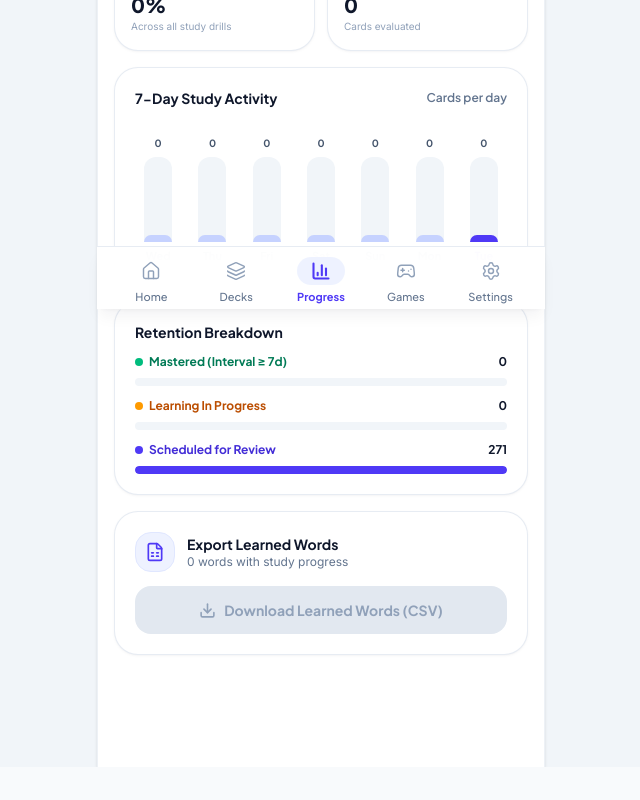
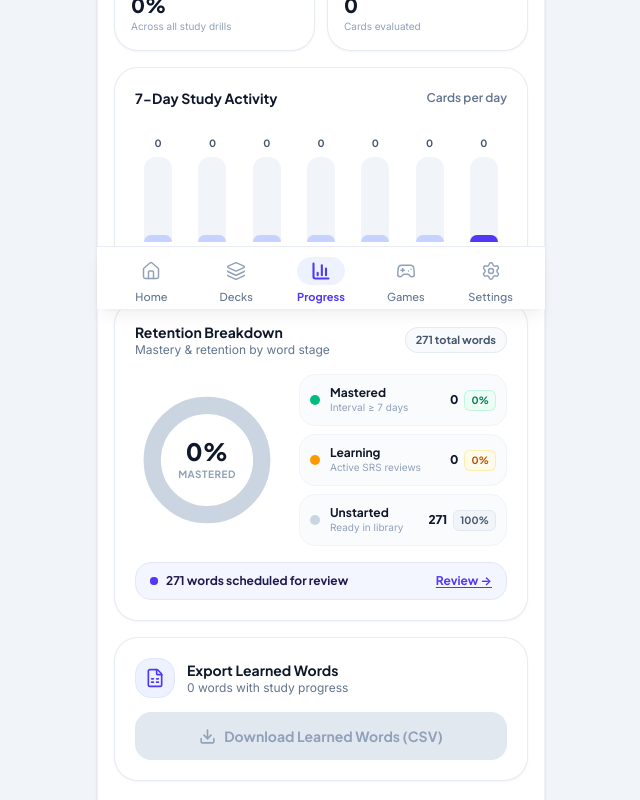
Before and after one commit to RussellJapheth/flash-two, a SvelteKit app: page /progress in a window 1280 px wide. Shown: the part 491-1291 px from the top of the page, without its empty margins (319-959 px from the left). Before the commit the page ends 1258 px from the top, so only its background shows below. Built offline with nearby package versions, Linux system fonts and the light colour scheme.

Commit message:
feat(progress): replace retention progress bars with donut pie chart

```diff
--- a/src/routes/+page.svelte
+++ b/src/routes/+page.svelte
@@ -250,7 +250,9 @@
 			<div
 				class="absolute inset-0 bg-gradient-to-r from-white/90 via-white/45 to-transparent"
 			></div>
-			<div class="absolute inset-0 bg-gradient-to-t from-white/25 via-transparent to-transparent"></div>
+			<div
+				class="absolute inset-0 bg-gradient-to-t from-white/25 via-transparent to-transparent"
+			></div>
 		</div>
 
 		<div class="relative z-10 flex h-full flex-1 items-stretch justify-between">
--- a/src/routes/progress/+page.svelte
+++ b/src/routes/progress/+page.svelte
@@ -288,6 +288,37 @@
 		}
 	}
 
+	let unstartedWordsCount = $derived(
+		Math.max(0, totalWordsCount - masteredWordsCount - learningWordsCount)
+	);
+
+	let masteredPercent = $derived(
+		totalWordsCount > 0 ? Math.round((masteredWordsCount / totalWordsCount) * 100) : 0
+	);
+
+	let learningPercent = $derived(
+		totalWordsCount > 0 ? Math.round((learningWordsCount / totalWordsCount) * 100) : 0
+	);
+
+	let unstartedPercent = $derived(
+		totalWordsCount > 0 ? Math.max(0, 100 - masteredPercent - learningPercent) : 0
+	);
+
+	const CIRCLE_RADIUS = 38;
+	const CIRCUMFERENCE = +(2 * Math.PI * CIRCLE_RADIUS).toFixed(2);
+
+	let masteredDash = $derived(
+		totalWordsCount > 0 ? +((masteredWordsCount / totalWordsCount) * CIRCUMFERENCE).toFixed(2) : 0
+	);
+
+	let learningDash = $derived(
+		totalWordsCount > 0 ? +((learningWordsCount / totalWordsCount) * CIRCUMFERENCE).toFixed(2) : 0
+	);
+
+	let unstartedDash = $derived(
+		totalWordsCount > 0 ? +((unstartedWordsCount / totalWordsCount) * CIRCUMFERENCE).toFixed(2) : 0
+	);
+
 	let totalLearnedWords = $derived(masteredWordsCount + learningWordsCount);
 
 	let maxActivityCount = $derived(Math.max(1, ...weeklyActivity.map((a) => a.count)));
@@ -472,51 +503,191 @@
 		</div>
 	</section>
 
-	<!-- Word Stage Breakdown -->
-	<section class="shadow-card space-y-3 rounded-3xl border border-slate-200/80 bg-white p-5">
-		<h3 class="font-headline text-sm font-bold text-slate-900">Retention Breakdown</h3>
+	<!-- Word Stage Breakdown / Retention Pie Chart -->
+	<section class="shadow-card space-y-4 rounded-3xl border border-slate-200/80 bg-white p-5">
+		<div class="flex items-center justify-between">
+			<div>
+				<h3 class="font-headline text-sm font-bold text-slate-900">Retention Breakdown</h3>
+				<p class="font-sans text-xs text-slate-500">Mastery & retention by word stage</p>
+			</div>
+			<span
+				class="rounded-full border border-slate-200/80 bg-slate-50 px-2.5 py-1 font-headline text-[11px] font-bold text-slate-600"
+			>
+				{totalWordsCount.toLocaleString()} total words
+			</span>
+		</div>
 
-		<div class="space-y-2">
-			<!-- Mastered -->
-			<div class="flex items-center justify-between text-xs font-bold text-slate-900">
-				<span class="flex items-center gap-1.5 font-headline text-emerald-700">
-					<span class="h-2 w-2 rounded-full bg-emerald-500"></span>
-					Mastered (Interval &ge; 7d)
-				</span>
-				<span class="font-headline">{masteredWordsCount}</span>
+		<div class="flex flex-col items-center gap-5 sm:flex-row sm:items-center sm:justify-between">
+			<!-- Donut / Pie Chart Visual -->
+			<div class="relative flex h-36 w-36 shrink-0 items-center justify-center">
+				<svg class="h-full w-full -rotate-90 transform" viewBox="0 0 100 100">
+					<!-- Base Track Circle -->
+					<circle
+						cx="50"
+						cy="50"
+						r={CIRCLE_RADIUS}
+						fill="transparent"
+						stroke="#F1F5F9"
+						stroke-width="12"
+					/>
+
+					<!-- Unstarted Segment (Slate) -->
+					{#if unstartedWordsCount > 0 && totalWordsCount > 0}
+						<circle
+							cx="50"
+							cy="50"
+							r={CIRCLE_RADIUS}
+							fill="transparent"
+							stroke="#CBD5E1"
+							stroke-width="12"
+							stroke-dasharray="{unstartedDash} {CIRCUMFERENCE - unstartedDash}"
+							stroke-dashoffset="-{masteredDash + learningDash}"
+							class="transition-all duration-500 ease-out"
+						/>
+					{/if}
+
+					<!-- Learning Segment (Amber) -->
+					{#if learningWordsCount > 0 && totalWordsCount > 0}
+						<circle
+							cx="50"
+							cy="50"
+							r={CIRCLE_RADIUS}
+							fill="transparent"
+							stroke="#F59E0B"
+							stroke-width="12"
+							stroke-dasharray="{learningDash} {CIRCUMFERENCE - learningDash}"
+							stroke-dashoffset="-{masteredDash}"
+							class="transition-all duration-500 ease-out"
+						/>
+					{/if}
+
+					<!-- Mastered Segment (Emerald) -->
+					{#if masteredWordsCount > 0 && totalWordsCount > 0}
+						<circle
+							cx="50"
+							cy="50"
+							r={CIRCLE_RADIUS}
+							fill="transparent"
+							stroke="#10B981"
+							stroke-width="12"
+							stroke-dasharray="{masteredDash} {CIRCUMFERENCE - masteredDash}"
+							stroke-dashoffset="0"
+							class="transition-all duration-500 ease-out"
+						/>
+					{/if}
+				</svg>
+
+				<!-- Center Metric -->
+				<div class="absolute inset-0 flex flex-col items-center justify-center text-center">
+					<span class="font-headline text-2xl leading-none font-black text-slate-900">
+						{masteredPercent}%
+					</span>
+					<span
+						class="mt-1 font-headline text-[10px] font-bold tracking-wider text-slate-400 uppercase"
+					>
+						Mastered
+					</span>
+				</div>
 			</div>
-			<ProgressBar
-				value={masteredWordsCount}
-				max={totalWordsCount}
-				variant="emerald"
-				height="h-2"
-			/>
 
-			<!-- Learning -->
-			<div class="flex items-center justify-between pt-1 text-xs font-bold text-slate-900">
-				<span class="flex items-center gap-1.5 font-headline text-amber-700">
-					<span class="h-2 w-2 rounded-full bg-amber-500"></span>
-					Learning In Progress
-				</span>
-				<span class="font-headline">{learningWordsCount}</span>
+			<!-- Legend & Breakdown Metrics -->
+			<div class="w-full flex-1 space-y-2">
+				<!-- Mastered Row -->
+				<div
+					class="flex items-center justify-between rounded-2xl border border-slate-100 bg-slate-50/70 p-2.5 transition-colors"
+				>
+					<div class="flex items-center gap-2.5">
+						<span class="h-2.5 w-2.5 shrink-0 rounded-full bg-emerald-500"></span>
+						<div>
+							<p class="font-headline text-xs leading-tight font-bold text-slate-900">Mastered</p>
+							<p class="font-sans text-[10px] text-slate-400">Interval &ge; 7 days</p>
+						</div>
+					</div>
+					<div class="flex items-center gap-1.5">
+						<span class="font-headline text-xs font-black text-slate-900">
+							{masteredWordsCount.toLocaleString()}
+						</span>
+						<span
+							class="rounded-md border border-emerald-200/60 bg-emerald-50 px-1.5 py-0.5 font-headline text-[10px] font-bold text-emerald-700"
+						>
+							{masteredPercent}%
+						</span>
+					</div>
+				</div>
+
+				<!-- Learning Row -->
+				<div
+					class="flex items-center justify-between rounded-2xl border border-slate-100 bg-slate-50/70 p-2.5 transition-colors"
+				>
+					<div class="flex items-center gap-2.5">
+						<span class="h-2.5 w-2.5 shrink-0 rounded-full bg-amber-500"></span>
+						<div>
+							<p class="font-headline text-xs leading-tight font-bold text-slate-900">Learning</p>
+							<p class="font-sans text-[10px] text-slate-400">Active SRS reviews</p>
+						</div>
+					</div>
+					<div class="flex items-center gap-1.5">
+						<span class="font-headline text-xs font-black text-slate-900">
+							{learningWordsCount.toLocaleString()}
+						</span>
+						<span
+							class="rounded-md border border-amber-200/60 bg-amber-50 px-1.5 py-0.5 font-headline text-[10px] font-bold text-amber-700"
+						>
+							{learningPercent}%
+						</span>
+					</div>
+				</div>
+
+				<!-- Unstarted Row -->
+				<div
+					class="flex items-center justify-between rounded-2xl border border-slate-100 bg-slate-50/70 p-2.5 transition-colors"
+				>
+					<div class="flex items-center gap-2.5">
+						<span class="h-2.5 w-2.5 shrink-0 rounded-full bg-slate-300"></span>
+						<div>
+							<p class="font-headline text-xs leading-tight font-bold text-slate-900">Unstarted</p>
+							<p class="font-sans text-[10px] text-slate-400">Ready in library</p>
+						</div>
+					</div>
+					<div class="flex items-center gap-1.5">
+						<span class="font-headline text-xs font-black text-slate-900">
+							{unstartedWordsCount.toLocaleString()}
+						</span>
+						<span
+							class="rounded-md border border-slate-200 bg-slate-100 px-1.5 py-0.5 font-headline text-[10px] font-bold text-slate-600"
+						>
+							{unstartedPercent}%
+						</span>
+					</div>
+				</div>
 			</div>
-			<ProgressBar
-				value={learningWordsCount}
-				max={totalWordsCount}
-				variant="secondary"
-				height="h-2"
-			/>
+		</div>
 
-			<!-- Due -->
-			<div class="flex items-center justify-between pt-1 text-xs font-bold text-slate-900">
-				<span class="flex items-center gap-1.5 font-headline text-indigo-700">
-					<span class="h-2 w-2 rounded-full bg-indigo-600"></span>
-					Scheduled for Review
-				</span>
-				<span class="font-headline">{dueWordsCount}</span>
+		<!-- Due For Review Alert / Quick Action -->
+		{#if dueWordsCount > 0}
+			<div
+				class="flex items-center justify-between rounded-2xl border border-indigo-100 bg-indigo-50/70 px-3.5 py-2.5"
+			>
+				<div class="flex items-center gap-2">
+					<span class="relative flex h-2 w-2">
+						<span
+							class="absolute inline-flex h-full w-full animate-ping rounded-full bg-indigo-400 opacity-75"
+						></span>
+						<span class="relative inline-flex h-2 w-2 rounded-full bg-indigo-600"></span>
+					</span>
+					<span class="font-headline text-xs font-bold text-indigo-950">
+						{dueWordsCount}
+						{dueWordsCount === 1 ? 'word' : 'words'} scheduled for review
+					</span>
+				</div>
+				<a
+					href={resolve('/review')}
+					class="font-headline text-xs font-bold text-indigo-600 underline underline-offset-2 hover:text-indigo-700"
+				>
+					Review &rarr;
+				</a>
 			</div>
-			<ProgressBar value={dueWordsCount} max={totalWordsCount} variant="primary" height="h-2" />
-		</div>
+		{/if}
 	</section>
 
 	<!-- Export Learned Words Section -->
```
Also changed, not shown: 1 other file (tests, documents, lock files or other folders).
